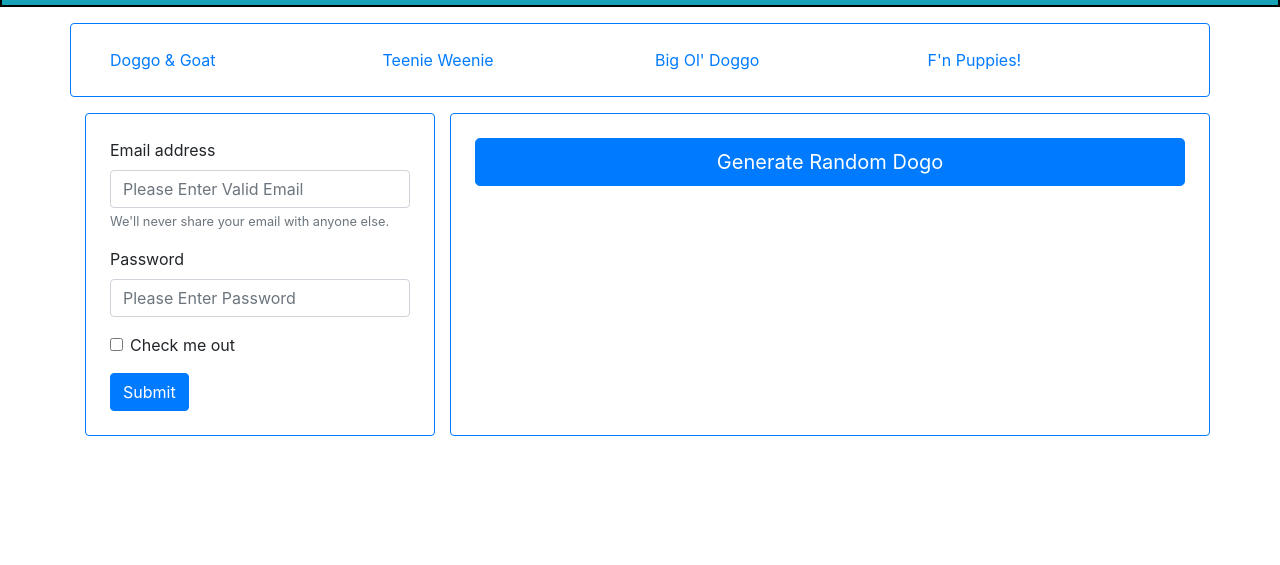
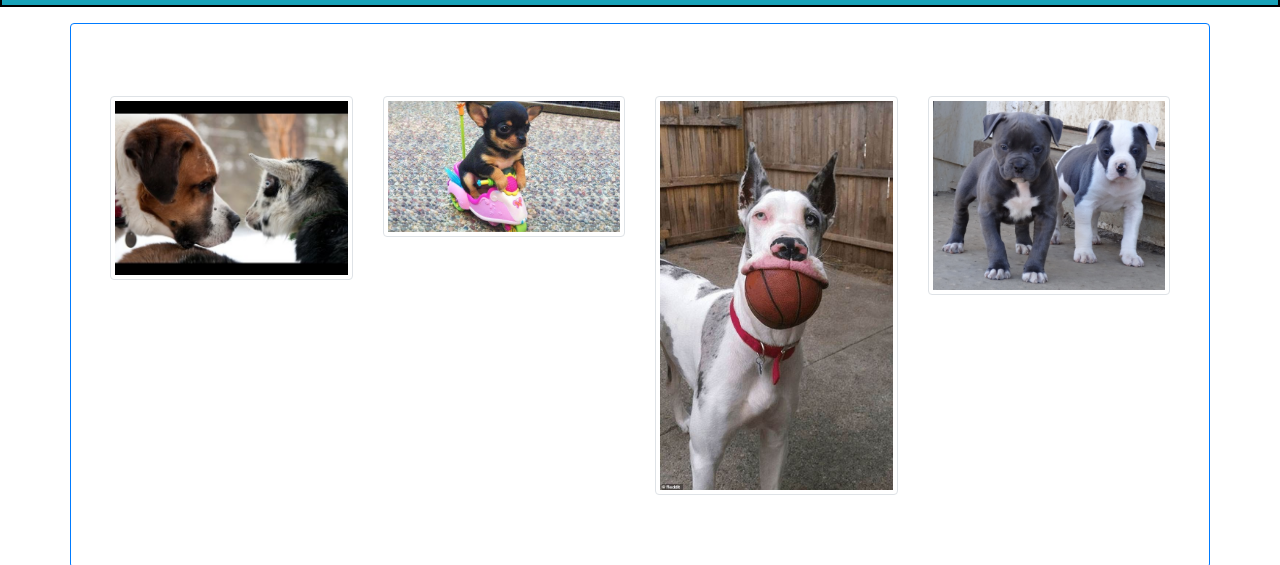
Before and after one commit to JRStegall/dog-api, a plain HTML site: page index.html in a window 1280 px wide. Shown: the part 323-888 px from the top of the page. Before the commit the page ends 800 px from the top, so only its background shows below. Drawn offline with nearby package versions, Linux system fonts and the light colour scheme.

Commit message:
Update index.html

```diff
--- a/index.html
+++ b/index.html
@@ -39,10 +39,18 @@
         <div class="container pt-3">
           <div  class="row border border-primary rounded p-4 mb-2">
 
-              <a href="images/dog1.jpg" data-lightbox="dogs" class="col-3">Doggo & Goat</a>
-              <a href="images/dog2.jpg" data-lightbox="dogs" class="col-3">Teenie Weenie</a>
-              <a href="images/dog3.jpg" data-lightbox="dogs" class="col-3">Big Ol' Doggo</a>
-              <a href="images/dog4.jpg" data-lightbox="dogs" class="col-3">F'n Puppies!</a>
+             <div class="col-lg-3 my-5 d-flex justify-content-center">
+              <a href="images/dog1.jpg" data-lightbox="dogs" data-title="Doggo & Goat"><img  src="images/dog1.jpg" class="img-fluid img-thumbnail"/>  </a>
+            </div>
+            <div class="col-lg-3 my-5 d-flex justify-content-center">
+              <a href="images/dog2.jpg" data-lightbox="dogs" data-title="Teenie Weenie" ><img  src="images/dog2.jpg" class="img-fluid img-thumbnail"/> </a>
+            </div>
+            <div class="col-lg-3 my-5 d-flex justify-content-center">
+              <a href="images/dog3.jpg" data-lightbox="dogs" data-title="Big Ol' Doggo"><img  src="images/dog3.jpg" class="img-fluid img-thumbnail"/> </a>
+            </div>
+            <div class="col-lg-3 my-5 d-flex justify-content-center">
+              <a href="images/dog4.jpg" data-lightbox="dogs" data-title="F'n Puppies!"><img src="images/dog4.jpg" class="img-fluid img-thumbnail"/> </a>
+            </div>
           </div>
 
 
```
